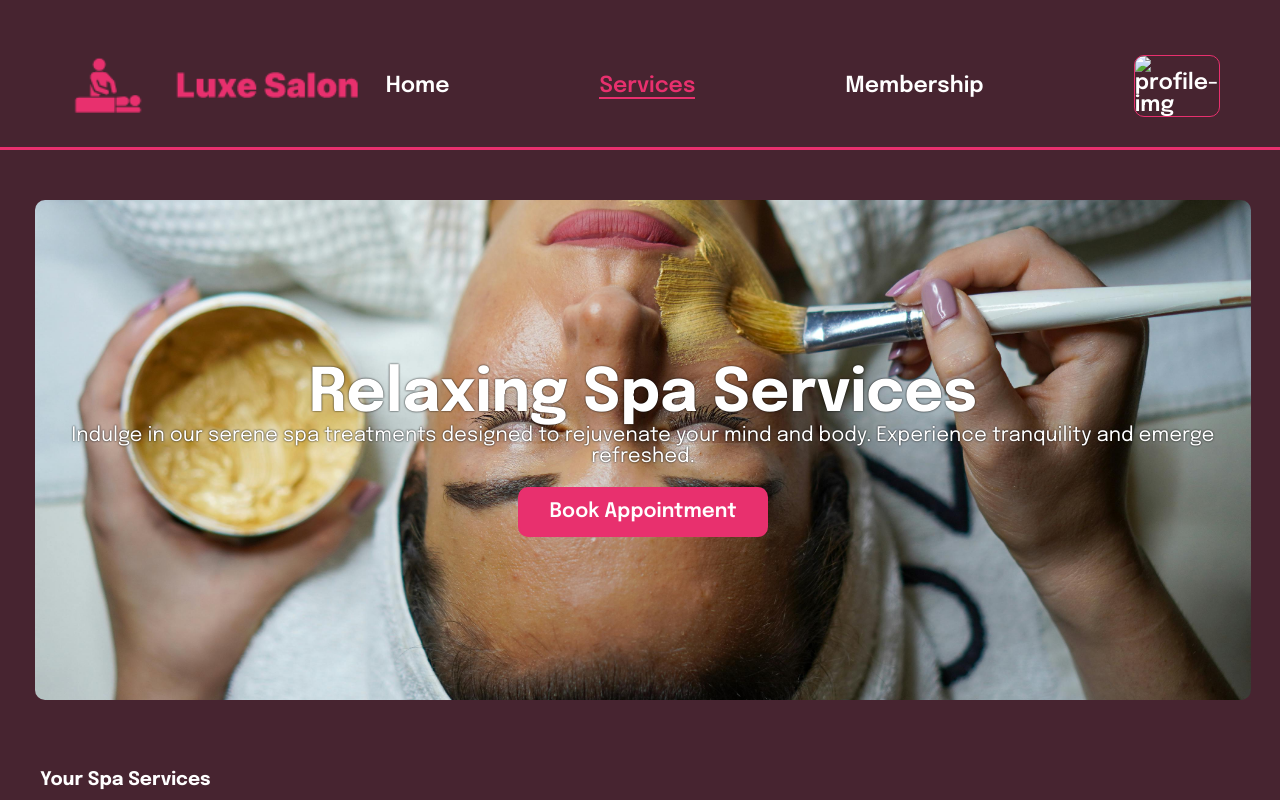
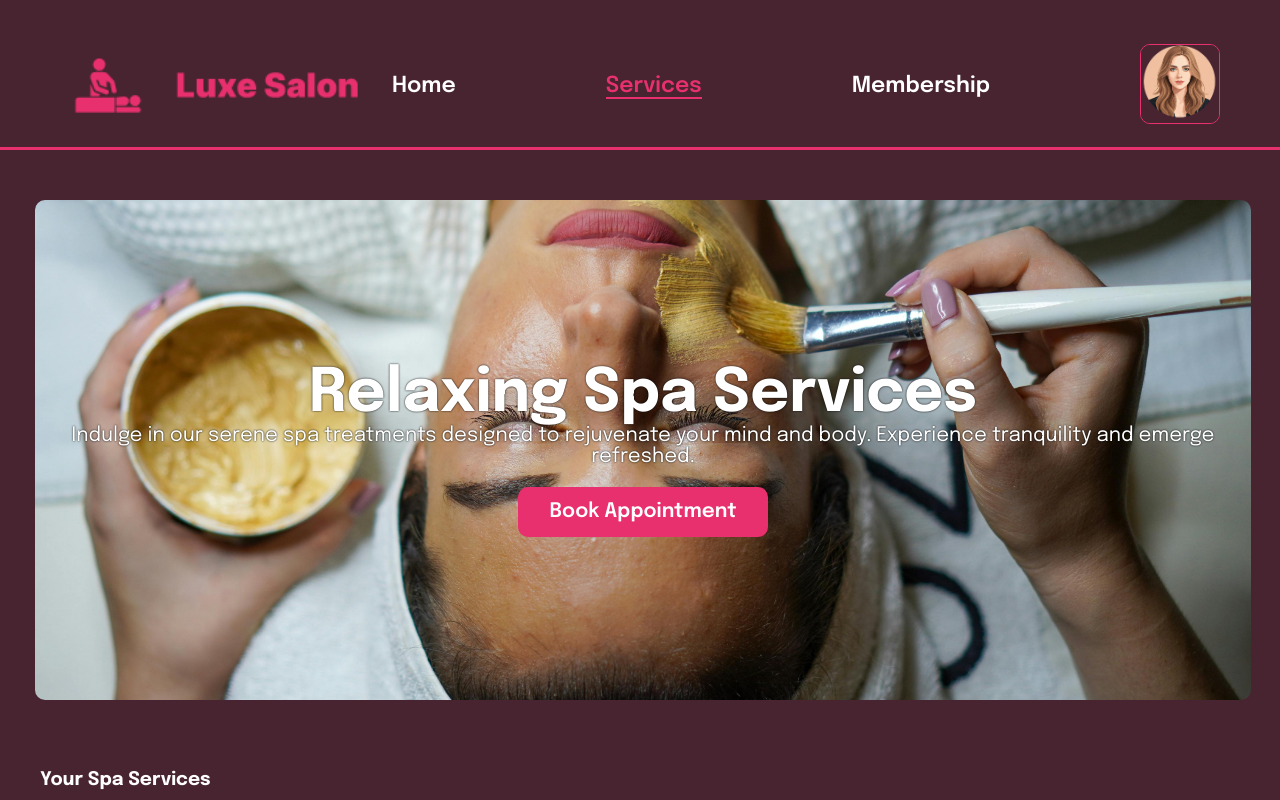
Before and after one commit to sheeba595/Salon, a plain HTML site: page spa.html in a window 1280 px wide. Shown: the top 800 px of the page. Drawn offline with Linux system fonts and the light colour scheme; the site is published under a folder, as on GitHub Pages, so addresses that start at the root find nothing.

Commit message:
Update spa.html

```diff
--- a/spa.html
+++ b/spa.html
@@ -20,7 +20,7 @@
                 <li class="active"><a href="services.html">Services</a></li>
                 <li><a href="membership.html">Membership</a></li>
   <li class="profile-menu">
-                    <a href="profile.html"><img src="/images/sophy.png" alt="profile-img" class="p-img"></a>
+                    <a href="profile.html"><img src="images/sophy.png" alt="profile-img" class="p-img"></a>
                 </li>            </ul>
         </div>
     </header>
```
